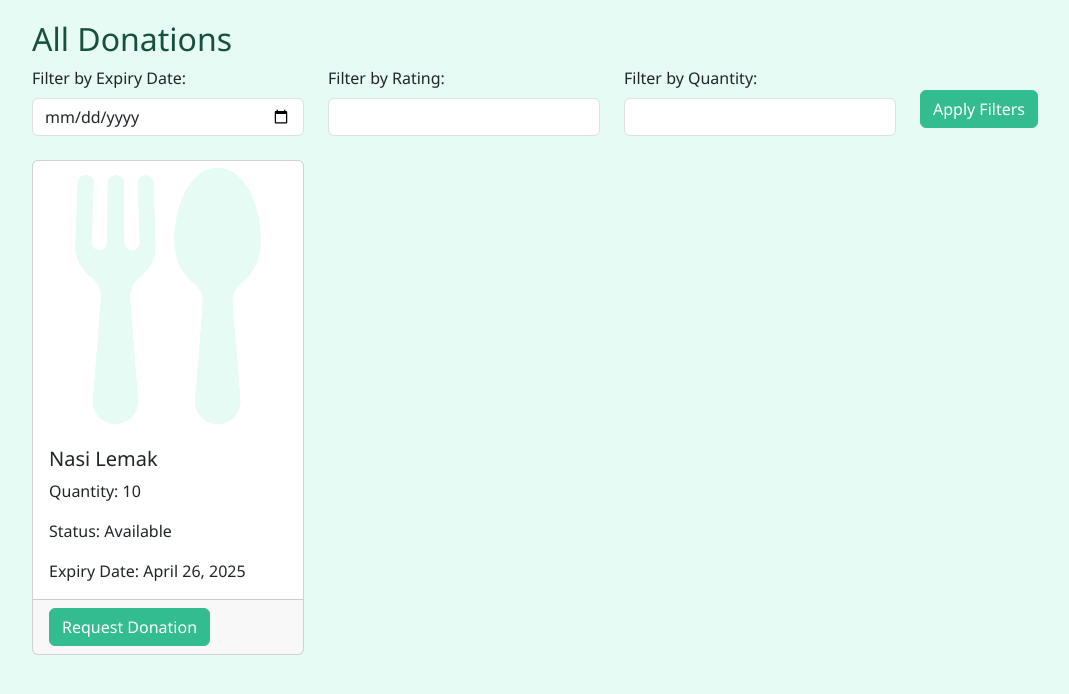
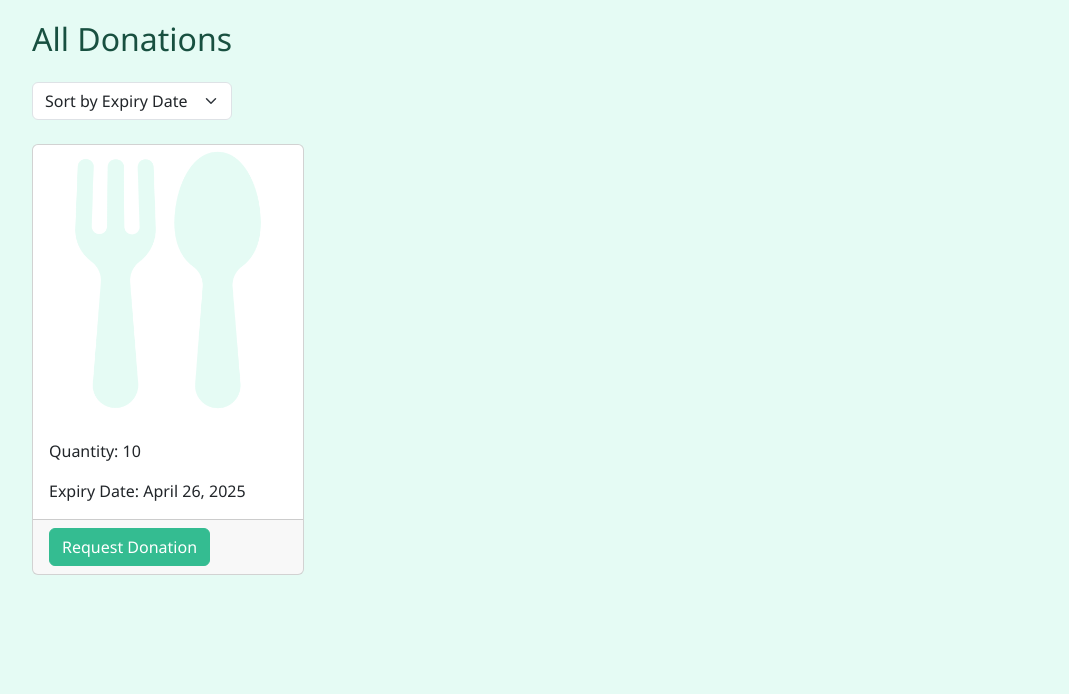
Before and after one commit to cloudyxtj/DonationSystem, a Django app: page /donation/donations/ in a window 1280 px wide. Shown: the part 65-759 px from the top of the page, without its empty margins (28-1097 px from the left). Run offline with Django 5.2, Linux system fonts and the light colour scheme; data comes from the database, SQL or seed files in the repository; parts of the project's set-up code (start-up, migrations or seed data) failed here and were passed over.

Commit message:
update donation app

```diff
--- a/donation/admin.py
+++ b/donation/admin.py
@@ -3,6 +3,6 @@ from .models import Donation
 
 @admin.register(Donation)
 class DonationAdmin(admin.ModelAdmin):
-    list_display = ('title', 'status', 'quantity', 'expiry_date', 'location')
+    list_display = ('food_name', 'status', 'quantity', 'expiry_date','category')
     list_filter = ('status', 'expiry_date')
-    search_fields = ('title', 'location')
+    search_fields = ('food_name', 'category')
--- a/donation/models.py
+++ b/donation/models.py
@@ -1,27 +1,87 @@
 from django.db import models
+from django.utils import timezone
 # from django.contrib.auth.models import User
 # from django.conf import settings
 
 class Donation(models.Model):
     STATUS = [
         ('available', 'Available'),
-        ('claimed', 'Claimed'),
+        ('reserved', 'Reserved'),
+        ('collected', 'Collected'),
         ('delivered', 'Delivered'),
     ]
 
+    CATEGORY = [
+        ('cooked', 'Cooked Food'),
+        ('packaged', 'Packaged Food'),
+        ('canned', 'Canned Goods'),
+        ('baked', 'Baked Goods'),
+        ('others', 'Others'),
+    ]
+
+    donation_id = models.CharField(max_length=10, unique=True, blank=True)
     donor = models.ForeignKey('user.Donor', on_delete=models.CASCADE)
-    title = models.CharField(max_length=100)
+    food_name = models.CharField(max_length=100)
     description = models.TextField()
+    category = models.CharField(max_length=20, choices=CATEGORY, default='others')
     quantity = models.PositiveIntegerField()
     expiry_date = models.DateField()
+    address = models.TextField()
     status = models.CharField(max_length=20, choices=STATUS, default='available')
-    location = models.TextField(default='Not specified')
     created_at = models.DateTimeField(auto_now_add=True)
     image = models.ImageField(upload_to='donation/', blank=True, null=True)
 
     # A ManyToMany field to track recipients who have favorited the donation
     favorite = models.ManyToManyField('user.Recipient', related_name='favorite_donations', blank=True)
 
-    # show what the donation looks like in the admin site --> Nasi Lemak (available)
+    def save(self, *args, **kwargs):
+        if not self.donation_id:
+            last = Donation.objects.all().order_by('id').last()
+            next_id = 1 if not last else last.id + 1
+            self.donation_id = f"DN{next_id:03d}"
+        super().save(*args, **kwargs)
+
+    # show what the donation looks like in the admin site --> Nasi Lemak
     def __str__(self):
         return f"{self.title}"
+
+class Request(models.Model):
+    REQUEST_STATUS = [
+        ('pending', 'Pending'),
+        ('approved', 'Approved'),
+        ('denied', 'Denied'),
+    ]
+
+    request_id = models.CharField(max_length=10, unique=True)
+    donation = models.ForeignKey(Donation, on_delete=models.CASCADE)
+    recipient = models.ForeignKey('user.Recipient', on_delete=models.CASCADE)
+    requested_at = models.DateTimeField(auto_now_add=True)
+    status = models.CharField(max_length=20, choices=REQUEST_STATUS, default='pending')
+
+    def save(self, *args, **kwargs):
+        if not self.request_id:
+            last = Request.objects.all().order_by('id').last()
+            next_id = 1 if not last else last.id + 1
+            self.request_id = f"RQ{next_id:03d}"
+        super().save(*args, **kwargs)
+
+    def __str__(self):
+        return f"Request {self.request_id}"
+
+class Receipt(models.Model):
+    receipt_id = models.CharField(max_length=10, unique=True)
+    donation = models.ForeignKey(Donation, on_delete=models.CASCADE)
+    request = models.ForeignKey('Request', on_delete=models.CASCADE)
+    donor = models.ForeignKey('user.Donor', on_delete=models.CASCADE)
+    recipient = models.ForeignKey('user.Recipient', on_delete=models.CASCADE)
+    generated_at = models.DateTimeField(default=timezone.now)
+
+    def save(self, *args, **kwargs):
+        if not self.receipt_id:
+            last = Receipt.objects.all().order_by('id').last()
+            next_id = 1 if not last else last.id + 1
+            self.receipt_id = f"RC{next_id:03d}"
+        super().save(*args, **kwargs)
+
+    def __str__(self):
+        return f"Receipt {self.receipt_id}"
--- /dev/null
+++ b/donation/strategy.py
@@ -0,0 +1,22 @@
+from abc import ABC, abstractmethod
+from .models import Donation
+
+class FilterStrategy(ABC):
+    @abstractmethod
+    def filter(self, queryset):
+        pass
+
+class ExpiryDateFilter(FilterStrategy):
+    def filter(self, queryset):
+        return queryset.order_by('expiry_date')
+
+class QuantityFilter(FilterStrategy):
+    def filter(self, queryset):
+        return queryset.order_by('-quantity') # descending order
+
+class FilterContext:
+    def __init__(self, strategy: FilterStrategy):
+        self.strategy = strategy
+
+    def apply_filter(self, queryset):
+        return self.strategy.filter(queryset)
--- a/donation/templates/donation/my_donation.html
+++ b/donation/templates/donation/my_donation.html
@@ -9,12 +9,12 @@
         <div class="col">
             <div class="card h-100">
                 {% if donation.image %}
-                <img src="{{ donation.image.url }}" class="card-img-top fixed-image" alt="{{ donation.title }}">
+                <img src="{{ donation.image.url }}" class="card-img-top fixed-image" alt="{{ donation.food_name }}">
                 {% else %}
                 <img src="{% static 'images/icon.png' %}" class="card-img-top fixed-image" alt="No Image">
                 {% endif %}
                 <div class="card-body">
-                    <h5 class="card-title">{{ donation.title }}</h5>
+                    <h5 class="card-title">{{ donation.food_name }}</h5>
                     <p class="card-text">Quantity: {{ donation.quantity }}</p>
                     <p class="card-text">Status: {{ donation.status }}</p>
                 </div>
--- a/donation/templates/donation/view_donation.html
+++ b/donation/templates/donation/view_donation.html
@@ -5,43 +5,28 @@
 <h2>All Donations</h2>
 
 <!-- Filter Form -->
-<form method="get" class="mb-4">
-    <div class="row">
-        <div class="col-md-3">
-            <label for="expiry_date" class="form-label">Filter by Expiry Date:</label>
-            <input type="date" id="expiry_date" name="expiry_date" class="form-control"
-                value="{{ request.GET.expiry_date }}">
-        </div>
-        <div class="col-md-3">
-            <label for="rating" class="form-label">Filter by Rating:</label>
-            <input type="number" id="rating" name="rating" class="form-control" value="{{ request.GET.rating }}" min="1"
-                max="5">
-        </div>
-        <div class="col-md-3">
-            <label for="quantity" class="form-label">Filter by Quantity:</label>
-            <input type="number" id="quantity" name="quantity" class="form-control" value="{{ request.GET.quantity }}"
-                min="1">
-        </div>
-        <div class="col-md-3">
-            <button type="submit" class="btn btn-success mt-4">Apply Filters</button>
-        </div>
-    </div>
+<form method="get" class="my-4">
+    <select name="filter" onchange="this.form.submit()" class="form-select" style="max-width: 200px;">
+        <option value="expiry" {% if request.GET.filter == 'expiry' %}selected{% endif %}>Sort by Expiry Date</option>
+        <option value="quantity" {% if request.GET.filter == 'quantity' %}selected{% endif %}>Sort by Quantity</option>
+        <!-- <option value="rating">Sort by Rating</option> -->
+    </select>
 </form>
 
+<!-- Donations -->
 {% if donations %}
-<div class="row row-cols-1 row-cols-md-2 row-cols-lg-4 g-4">
+<div class="row row-cols-2 row-cols-md-3 row-cols-lg-4 g-4">
     {% for donation in donations %}
     <div class="col">
         <div class="card h-100">
             {% if donation.image %}
-            <img src="{{ donation.image.url }}" class="card-img-top fixed-image" alt="{{ donation.title }}">
+            <img src="{{ donation.image.url }}" class="card-img-top fixed-image" alt="{{ donation.food_name }}">
             {% else %}
             <img src="{% static 'images/icon.png' %}" class="card-img-top fixed-image" alt="No Image">
             {% endif %}
             <div class="card-body">
-                <h5 class="card-title">{{ donation.title }}</h5>
+                <h5 class="card-title">{{ donation.food_name }}</h5>
                 <p class="card-text">Quantity: {{ donation.quantity }}</p>
-                <p class="card-text">Status: {{ donation.get_status_display }}</p>
                 <p class="card-text">Expiry Date: {{ donation.expiry_date }}</p>
             </div>
             <div class="card-footer">
--- a/donation/views.py
+++ b/donation/views.py
@@ -2,6 +2,7 @@ from django.shortcuts import render, redirect
 from .forms import DonationForm
 from .models import Donation
 from django.contrib.auth.decorators import login_required
+from .strategy import FilterContext, ExpiryDateFilter, QuantityFilter
 
 @login_required
 def donate_food(request):
@@ -26,20 +27,18 @@ def my_donation(request):
 This view will display all available donations.
 """
 def view_donation(request):
-    donations = Donation.objects.all()
+    donations = Donation.objects.filter(status='available')
 
-    # Apply filters if provided
-    filter_expiry = request.GET.get('expiry_date')
-    filter_rating = request.GET.get('rating')
-    filter_quantity = request.GET.get('quantity')
+    filter_type = request.GET.get('filter')
+    if filter_type == 'expiry':
+        context = FilterContext(ExpiryDateFilter())
+    elif filter_type == 'quantity':
+        context = FilterContext(QuantityFilter())
+    else:
+        context = FilterContext(ExpiryDateFilter())  # default
 
-    if filter_expiry:
-        donations = donations.filter(expiry_date__lte=filter_expiry)
+    filter = context.apply_filter(donations)
 
-    if filter_rating:
-        donations = donations.filter(rating__gte=filter_rating)  # Assuming rating is a field in your model
-
-    if filter_quantity:
-        donations = donations.filter(quantity__gte=filter_quantity)
-
-    return render(request, 'donation/view_donation.html', {'donations': donations})
+    return render(request, 'donation/view_donation.html', {
+        'donations': filter
+    })
```
Also changed, not shown: donation/forms.py (+7 -1 lines).
